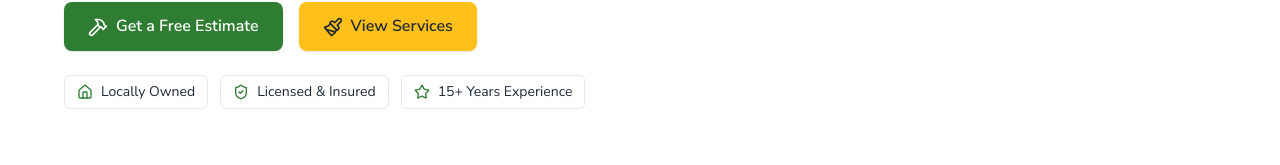
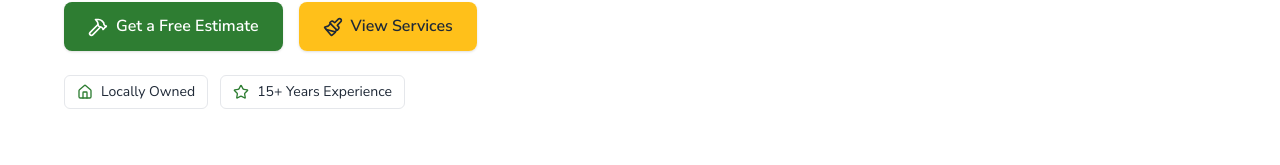
Before and after one commit to Capumaf/pp-remodeling, a Next.js app: page / in a window 1280 px wide. Shown: the part 511-676 px from the top of the page. Built offline with nearby package versions, Linux system fonts and the light colour scheme.

Commit message:
ocultar Licensed & Insured temporalmente

```diff
--- a/app/sections/Hero.tsx
+++ b/app/sections/Hero.tsx
@@ -4,6 +4,9 @@ import { useEffect, useState } from "react";
 import { motion, useReducedMotion } from "framer-motion";
 import { Home, ShieldCheck, Star, Paintbrush, Hammer } from "lucide-react";
 import AnimatedHouse from "../components/AnimatedHouse";
+
+// 🔒 Cambia esto a true cuando ya tengas la licencia
+const SHOW_LICENSE = false;
 
 /* Variants del H1 “assembling” */
 const container = (rm: boolean) => ({
@@ -22,14 +25,12 @@ const word = (rm: boolean) => ({
     x: 0,
     transition: {
       duration: rm ? 0 : 0.6,
-      // sin ease para que TS no llore
     },
   },
 });
 
 export default function Hero() {
   const [animKey, setAnimKey] = useState(0);
-  // siempre boolean, nunca null
   const rm = useReducedMotion() ?? false;
 
   useEffect(() => {
@@ -52,6 +53,7 @@ export default function Hero() {
       className="px-4 sm:px-6 md:px-10 py-16 sm:py-20 md:py-28 lg:py-36 bg-white text-[#1F2937]"
     >
       <div className="mx-auto max-w-6xl grid md:grid-cols-2 gap-10 md:gap-14 items-center">
+
         {/* Texto */}
         <div>
           <motion.h1
@@ -63,16 +65,14 @@ export default function Hero() {
           >
             <span className="mr-2 inline-flex flex-wrap gap-x-2">
               {line1.map((w) => (
-                <motion.span
-                  key={w}
-                  className="inline-block"
-                  variants={word(rm)}
-                >
+                <motion.span key={w} className="inline-block" variants={word(rm)}>
                   {w}
                 </motion.span>
               ))}
             </span>
+
             <br className="hidden md:block" />
+
             <motion.span
               className="inline-flex flex-wrap gap-x-2"
               variants={{
@@ -85,11 +85,7 @@ export default function Hero() {
               }}
             >
               {line2.map((w) => (
-                <motion.span
-                  key={w}
-                  className="inline-block"
-                  variants={word(rm)}
-                >
+                <motion.span key={w} className="inline-block" variants={word(rm)}>
                   {w}
                 </motion.span>
               ))}
@@ -126,6 +122,7 @@ export default function Hero() {
             >
               <Hammer className="w-5 h-5" /> Get a Free Estimate
             </a>
+
             <a
               href="#services"
               className="inline-flex items-center gap-2 px-5 sm:px-6 py-2.5 sm:py-3 rounded-lg font-semibold text-[#1F2937] bg-amber-400/90 hover:bg-amber-400 hover:scale-[1.03] shadow-sm transition-all"
@@ -134,17 +131,26 @@ export default function Hero() {
             </a>
           </motion.div>
 
+          {/* Badges */}
           <ul className="mt-5 sm:mt-6 flex flex-wrap gap-2 sm:gap-3 text-[0.9rem] sm:text-sm">
+
+            {/* Locally Owned */}
             <li className="inline-flex items-center gap-2 rounded-md border border-gray-200 bg-white px-3 py-1.5">
               <Home className="w-4 h-4 text-[#2E7D32]" /> Locally Owned
             </li>
-            <li className="inline-flex items-center gap-2 rounded-md border border-gray-200 bg-white px-3 py-1.5">
-              <ShieldCheck className="w-4 h-4 text-[#2E7D32]" /> Licensed &
-              Insured
-            </li>
+
+            {/* Licensed & Insured (solo si SHOW_LICENSE es true) */}
+            {SHOW_LICENSE && (
+              <li className="inline-flex items-center gap-2 rounded-md border border-gray-200 bg-white px-3 py-1.5">
+                <ShieldCheck className="w-4 h-4 text-[#2E7D32]" /> Licensed & Insured
+              </li>
+            )}
+
+            {/* 15+ Years Experience */}
             <li className="inline-flex items-center gap-2 rounded-md border border-gray-200 bg-white px-3 py-1.5">
               <Star className="w-4 h-4 text-[#2E7D32]" /> 15+ Years Experience
             </li>
+
           </ul>
         </div>
 
@@ -152,6 +158,7 @@ export default function Hero() {
         <div className="flex justify-center md:justify-end">
           <AnimatedHouse key={animKey} />
         </div>
+
       </div>
     </section>
   );
```
